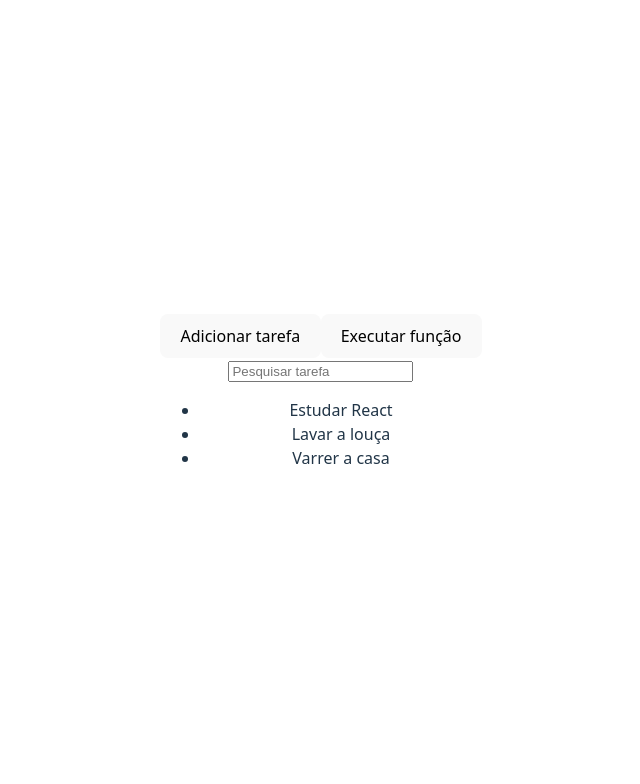
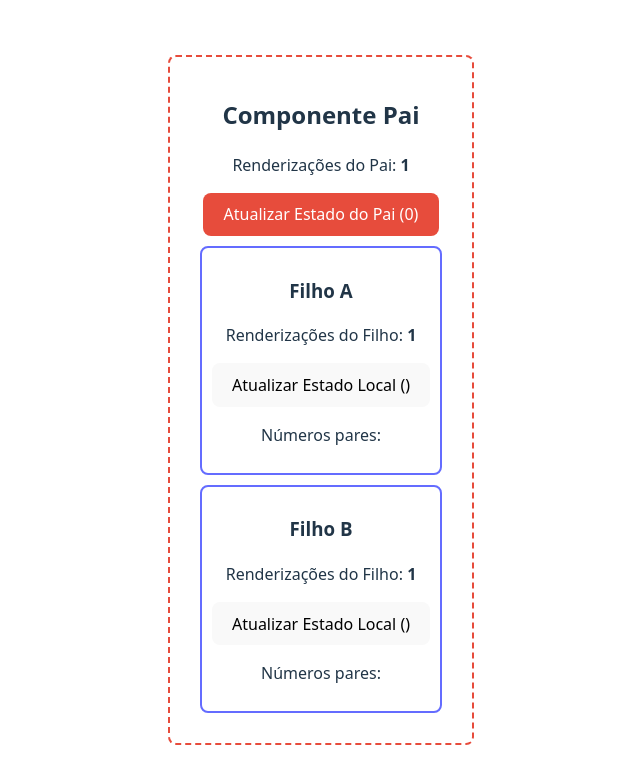
Before and after one commit to joaov-reis/react-interface, a React (Vite) app: page / in a window 1280 px wide. Shown: the top 784 px of the page, without its empty margins (319-959 px from the left). Built offline with nearby package versions, Linux system fonts and the light colour scheme.

Commit message:
Exemplo de renderização dinâmica com useMemo + useRef

```diff
--- a/src/App.tsx
+++ b/src/App.tsx
@@ -1,7 +1,10 @@
-import { useCallback, useMemo, useState } from "react";
+import { useCallback, useMemo, useState, useRef } from "react";
 import "./App.css";
 
-function App() {
+function App_() {
+  const inputRef = useRef<HTMLInputElement>(null);
+  const renderCount = useRef(0);
+
   const [tasks, setTasks] = useState<string[]>([
     "Estudar React",
     "Lavar a louça",
@@ -23,16 +26,30 @@ function App() {
     console.log(tasks);
   }, [tasks]);
 
+  const handleClick = useCallback(() => {
+    inputRef.current?.focus();
+    if (inputRef.current) {
+      inputRef.current.value = "123";
+    }
+    renderCount.current++;
+  }, [renderCount]);
+
   return (
     <>
+      <p>Renderizações: {renderCount.current}</p>
+
       <button
         onClick={() => setTasks([...tasks, `Tarefa ${tasks.length + 1}`])}
       >
         Adicionar tarefa
       </button>
+
       <button onClick={handleAnything}>Executar função</button>
+      <button onClick={handleClick}>Dar foco no input</button>
+
       <div>
         <input
+          ref={inputRef}
           type="text"
           value={searchText}
           onChange={({ target: { value } }) => setSearchText(value)}
@@ -48,4 +65,84 @@ function App() {
   );
 }
 
+function App() {
+  const renderCount = useRef(0);
+  renderCount.current++;
+
+  const [count, setCount] = useState(0);
+
+  return (
+    <div
+      style={{
+        border: "2px dashed #e74c3c",
+        padding: "20px",
+        borderRadius: "8px",
+        maxWidth: "500px",
+      }}
+    >
+      <h2>Componente Pai</h2>
+      <p>
+        Renderizações do Pai: <strong>{renderCount.current}</strong>
+      </p>
+
+      <button
+        onClick={() => setCount((prev) => prev + 1)}
+        style={{ backgroundColor: "#e74c3c", color: "white" }}
+      >
+        Atualizar Estado do Pai ({count})
+      </button>
+
+      <Child name="Filho A" />
+      <Child name="Filho B" />
+    </div>
+  );
+}
+
+const Child = ({ name }: { name: string }) => {
+  const renderCount = useRef(0);
+  renderCount.current++;
+
+  const [localCount, setLocalCount] = useState<number[]>([]);
+
+  const pares = useMemo(() => {
+    const pares = localCount.filter((count) => {
+      console.log("Filtrando valor:", count);
+      return count % 2 === 0;
+    });
+    return pares;
+  }, [localCount]);
+
+  return (
+    <div
+      style={{
+        border: "2px solid #646cff",
+        padding: "10px",
+        margin: "10px",
+        borderRadius: "8px",
+      }}
+    >
+      <h3>{name}</h3>
+      <p>
+        Renderizações do Filho: <strong>{renderCount.current}</strong>
+      </p>
+
+      <button
+        onClick={() =>
+          setLocalCount((prev) =>
+            prev.concat([(prev[prev.length - 1] || 0) + 1]),
+          )
+        }
+      >
+        Atualizar Estado Local ({localCount.toString()})
+      </button>
+      <p>Números pares: {pares.toString()}</p>
+
+      {/* {localCount.filter((count) => {
+        console.log("Filtrando valor:", count);
+        return count % 2 === 0;
+      })} */}
+    </div>
+  );
+};
+
 export default App;
```
